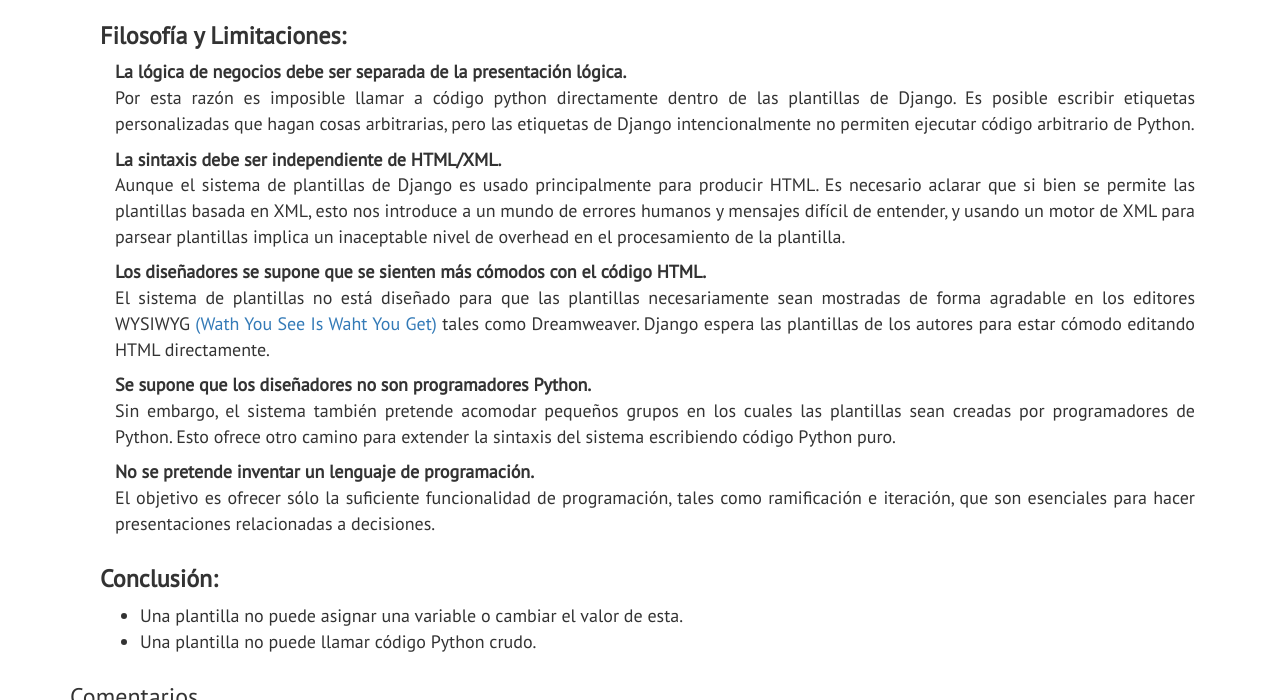
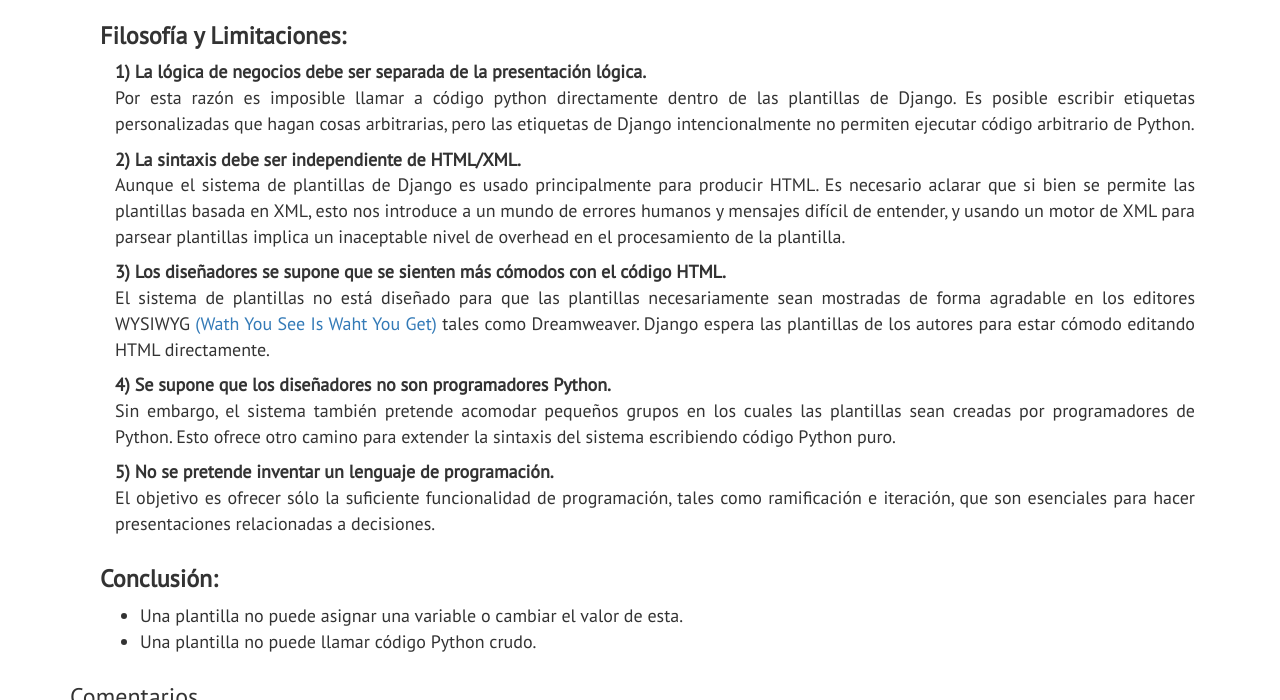
Before and after one commit to coronadoedgar/coronadoedgar.github.io, a Jekyll site: the page built from _posts/django/2016-09-25-sistema-plantillas04.html, in a window 1280 px wide and 900 px high, scrolled down 725 px, cut to the strip 200-900 px from the top of the window. Built offline with Jekyll 4.4.1, drawn with Linux system fonts in a browser that asks for light colours; comment, search, counter and statistics services are not loaded.

Commit message:
[refactor] Modificado publicación Django: Sistema de plantillas 4

```diff
--- a/_posts/django/2016-09-25-sistema-plantillas04.html
+++ b/_posts/django/2016-09-25-sistema-plantillas04.html
@@ -30,31 +30,31 @@ img: img-16-18.jpg
 <div class="col-lg-12 text-justify">
 	<h3><strong>Filosofía y Limitaciones:</strong></h3>
 	<div class="col-lg-12">
-		<strong>La lógica de negocios debe ser separada de la presentación lógica.</strong>
+		<strong>1) La lógica de negocios debe ser separada de la presentación lógica.</strong>
 		<p>
 			Por esta razón es imposible llamar a código python directamente dentro de las plantillas de Django. Es posible escribir etiquetas personalizadas que hagan cosas arbitrarias, pero las etiquetas de Django intencionalmente no permiten ejecutar código arbitrario de Python.
 		</p>
 	</div>
 	<div class="col-lg-12">
-		<strong>La sintaxis debe ser independiente de HTML/XML.</strong>
+		<strong>2) La sintaxis debe ser independiente de HTML/XML.</strong>
 		<p>
 			Aunque el sistema de plantillas de Django es usado principalmente para producir HTML. Es necesario aclarar que si bien se permite las plantillas basada en XML, esto nos introduce a un mundo de errores humanos y mensajes difícil de entender, y usando un motor de XML para parsear plantillas implica un inaceptable nivel de overhead en el procesamiento de la plantilla.
 		</p>
 	</div>
 	<div class="col-lg-12">
-		<strong>Los diseñadores se supone que se sienten más cómodos con el código HTML.</strong>
+		<strong>3) Los diseñadores se supone que se sienten más cómodos con el código HTML.</strong>
 		<p>
 			El sistema de plantillas no está diseñado para que las plantillas necesariamente sean mostradas de forma agradable en los editores WYSIWYG <a href="https://es.wikipedia.org/wiki/WYSIWYG" target="_blank">(Wath You See Is Waht You Get)</a> tales como Dreamweaver. Django espera las plantillas de los autores para estar cómodo editando HTML directamente.
 		</p>
 	</div>
 	<div class="col-lg-12">
-		<strong>Se supone que los diseñadores no son programadores Python.</strong>
+		<strong>4) Se supone que los diseñadores no son programadores Python.</strong>
 		<p>
 			Sin embargo, el sistema también pretende acomodar pequeños grupos en los cuales las plantillas sean creadas por programadores de Python. Esto ofrece otro camino para extender la sintaxis del sistema escribiendo código Python puro.
 		</p>
 	</div>
 	<div class="col-lg-12">
-		<strong>No se pretende inventar un lenguaje de programación.</strong>
+		<strong>5) No se pretende inventar un lenguaje de programación.</strong>
 		<p>
 			El objetivo es ofrecer sólo la suficiente funcionalidad de programación, tales como ramificación e iteración, que son esenciales para hacer presentaciones relacionadas a decisiones.
 		</p>
```
